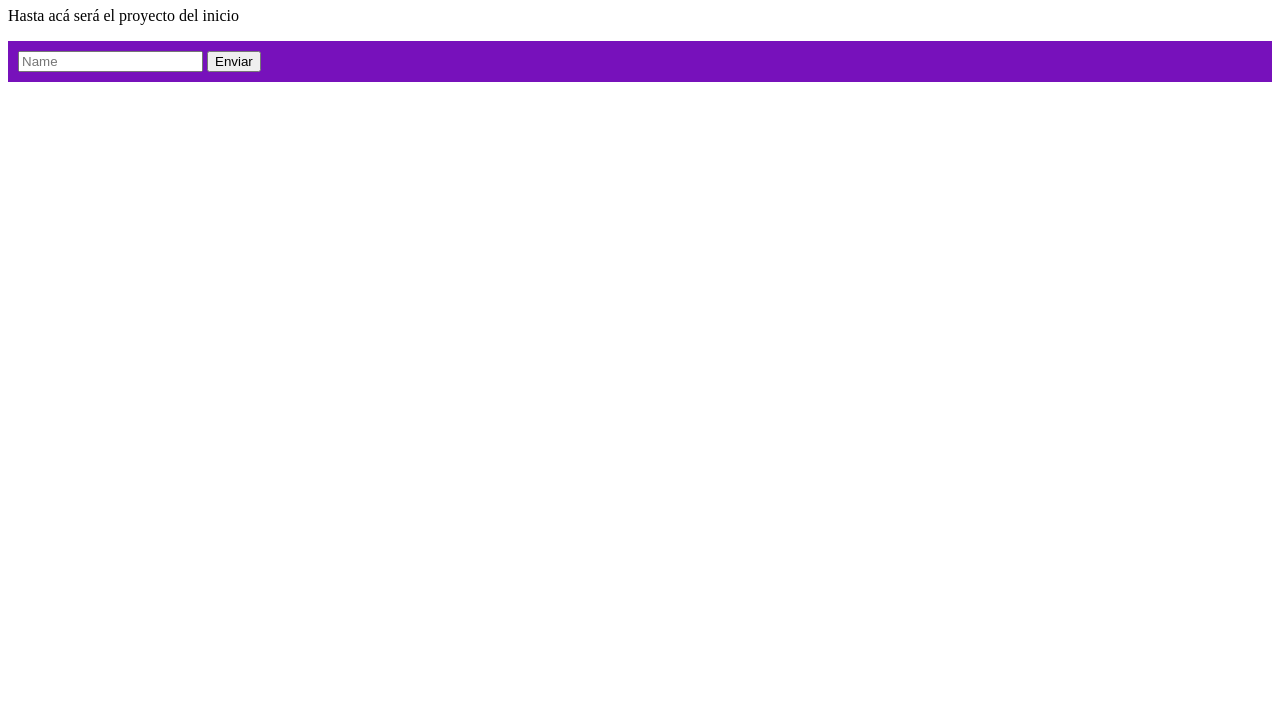
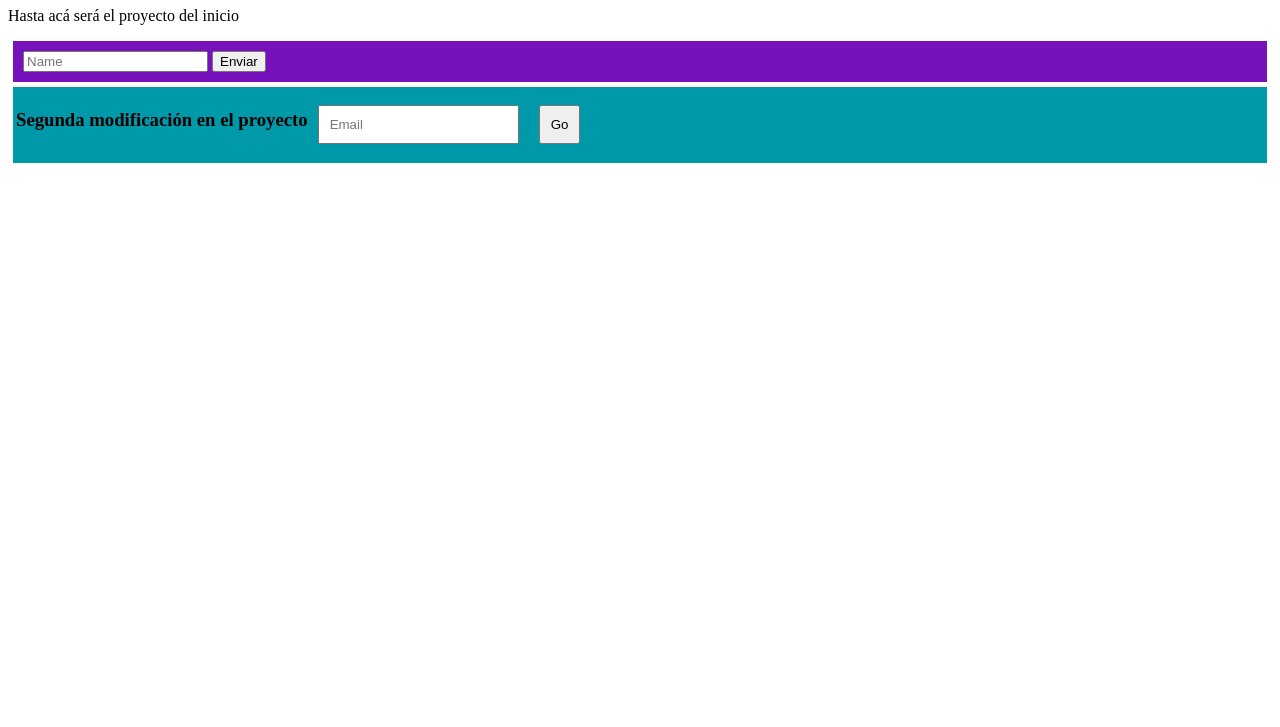
Before and after one commit to Alan-Camacho-Restrepo/IntroducingGit, a plain HTML site: page Index.html in a window 1280 px wide. Shown: the part 73-800 px from the top of the page. Drawn offline with Linux system fonts and the light colour scheme.

Commit message:
Segundo checkpoint sin java

```diff
--- a/Index.html
+++ b/Index.html
@@ -14,11 +14,36 @@
 		<input type="button" value="Enviar" id='boton'>
 	</div>
 
+
+    <div class="container-1">
+        <h3>Segunda modificación en el proyecto</h3>
+        <input type="email" placeholder="Email" id="correo">
+        <input type="button" value="Go" id="boton-2">
+    </div>
+
 	<style type="text/css">
 		.container{
 			background: #71b;
 			padding: 10px;
+            margin: 5px;
 		}
+
+        .container-1{
+            background: #09a;
+            margin: 5px;
+            display: flex;
+            height: 70px;
+            padding: 3px;
+         }
+
+         .container-1 input{
+
+            margin: auto 10px;
+            padding: 10px;
+
+
+         }
+
 	</style>
 
 	<script type="text/javascript" src="Javas.js"></script>
```
